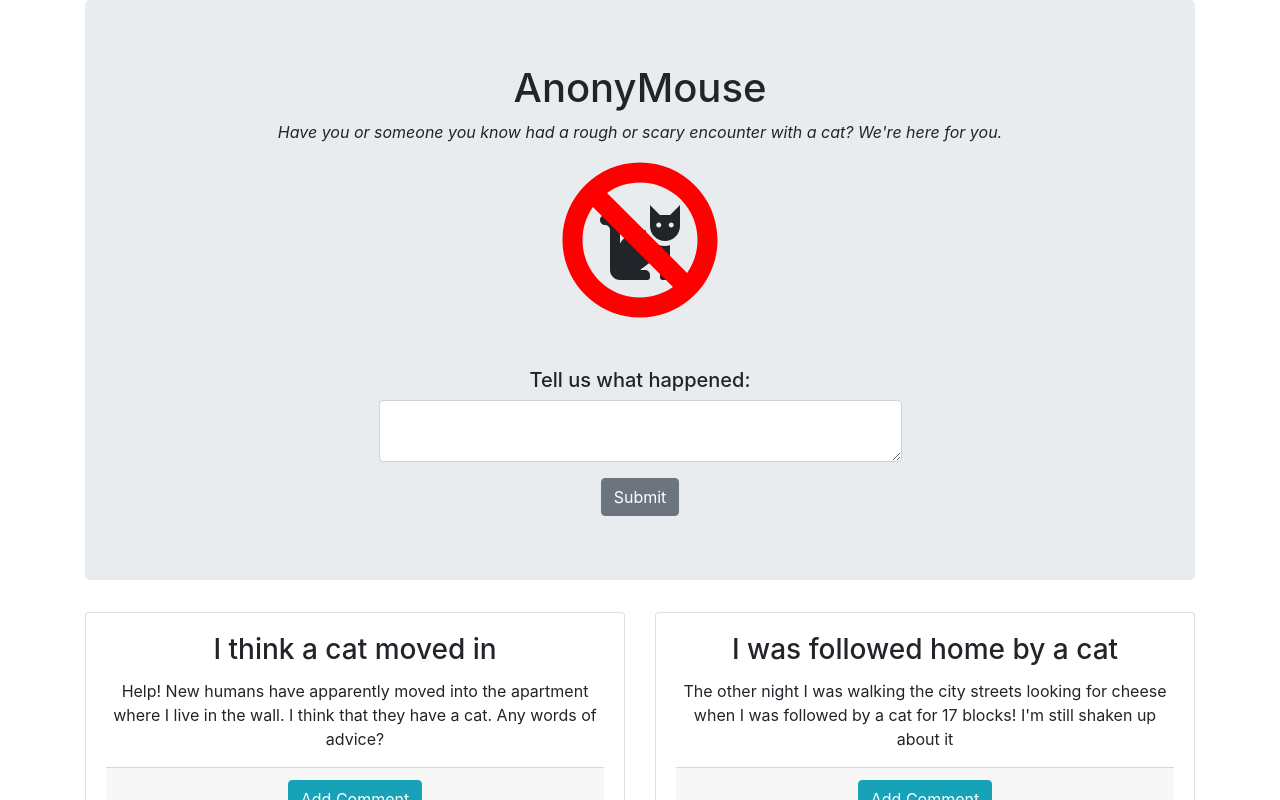
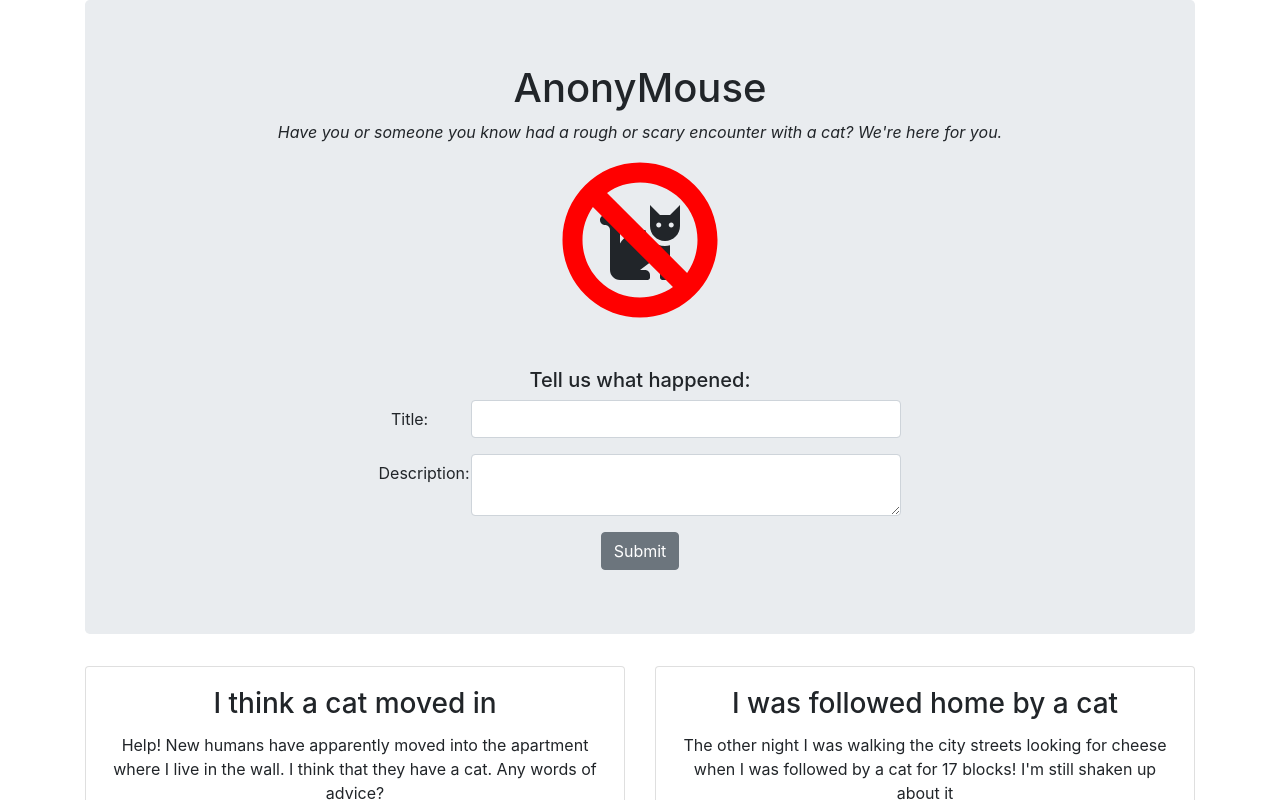
Before and after one commit to Opyskoty/anonymouse, a React (Create React App) app: page /main in a window 1280 px wide. Shown: the top 800 px of the page. Built offline with nearby package versions, Linux system fonts and the light colour scheme.

Commit message:
add form for adding new posts

```diff
--- a/src/components/PostForm.js
+++ b/src/components/PostForm.js
@@ -1,12 +1,53 @@
-import React from "react";
-import { Button, Form, FormGroup, Input } from "reactstrap";
+import React, { useState } from "react";
+import { Button, Form, FormGroup, Input, Label, Col } from "reactstrap";
 
-function PostForm() {
+const INITIAL_STATE = { title: "", description: "" };
+
+function PostForm({posts, setPosts}) {
+  const [formData, setFormData] = useState(INITIAL_STATE);
+
+
+  const handleChange = (evt) => {
+    const { name, value } = evt.target;
+    setFormData((fData) => ({ ...fData, [name]: value }));
+  };
+
+  const handleSubmit = (evt) => {
+    evt.preventDefault();
+    setPosts([...posts, {...formData}]);
+    setFormData(INITIAL_STATE);
+  };
+
   return (
     <>
-      <Form>
-        <FormGroup>
-          <Input type="textarea" name="text" id="text" />
+      <Form onSubmit={handleSubmit}>
+        <FormGroup row>
+          <Label for="title" sm={2}>
+            Title:{" "}
+          </Label>
+          <Col sm={10}>
+            <Input
+              type="text"
+              name="title"
+              id="title"
+              value={formData.title}
+              onChange={handleChange}
+            />
+          </Col>
+        </FormGroup>
+        <FormGroup row>
+          <Label for="description" sm={2}>
+            Description:{" "}
+          </Label>
+          <Col sm={10}>
+            <Input
+              type="textarea"
+              name="description"
+              id="description"
+              value={formData.description}
+              onChange={handleChange}
+            />
+          </Col>
         </FormGroup>
         <Button>Submit</Button>
       </Form>
```
